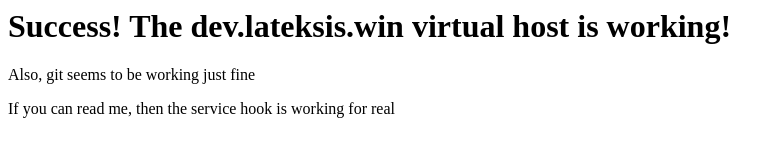
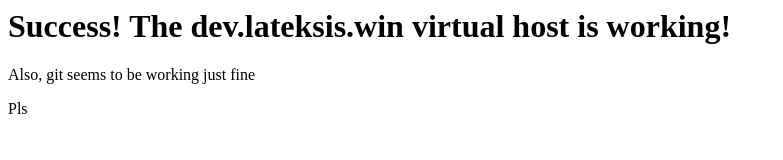
Before and after one commit to Lateksis/Salamandra, a plain HTML site: page public_html/index.html in a window 1280 px wide. Shown: the whole page, without its empty margins (0-783 px from the left). Drawn offline with Linux system fonts and the light colour scheme.

Commit message:
another one

```diff
--- a/public_html/index.html
+++ b/public_html/index.html
@@ -5,6 +5,6 @@
   <body>
     <h1>Success!  The dev.lateksis.win virtual host is working!</h1>
 <p>Also, git seems to be working just fine</p>
-<p>If you can read me, then the service hook is working for real</p>
+<p>Pls</p>
   </body>
 </html>
```
